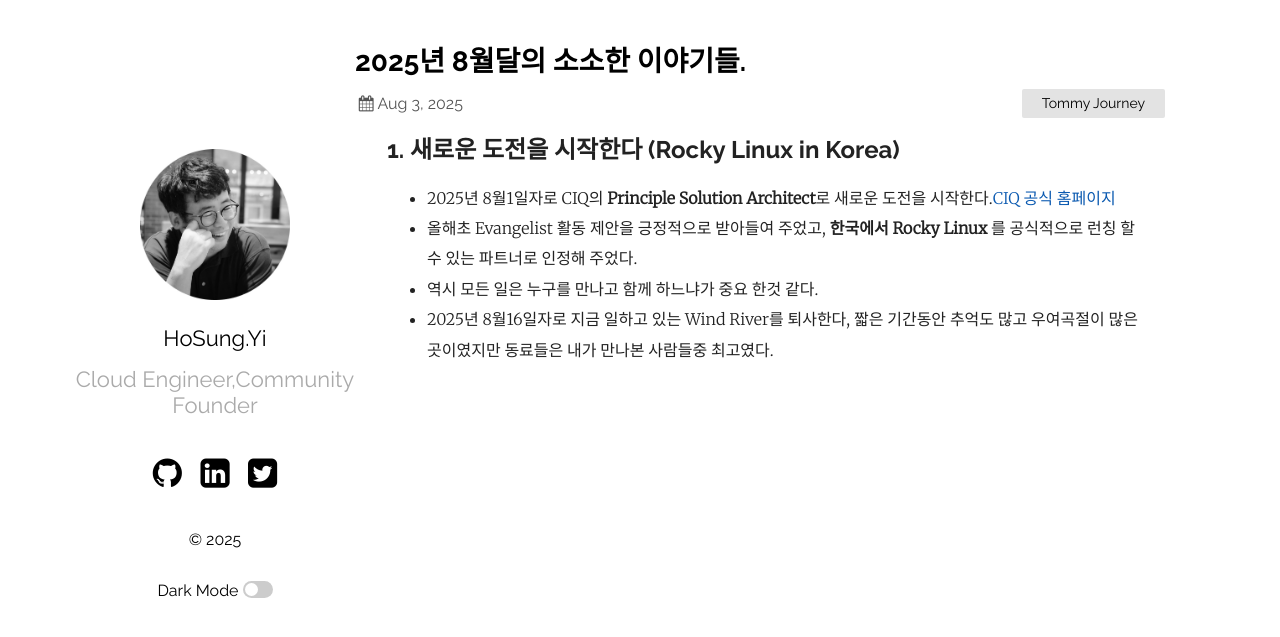
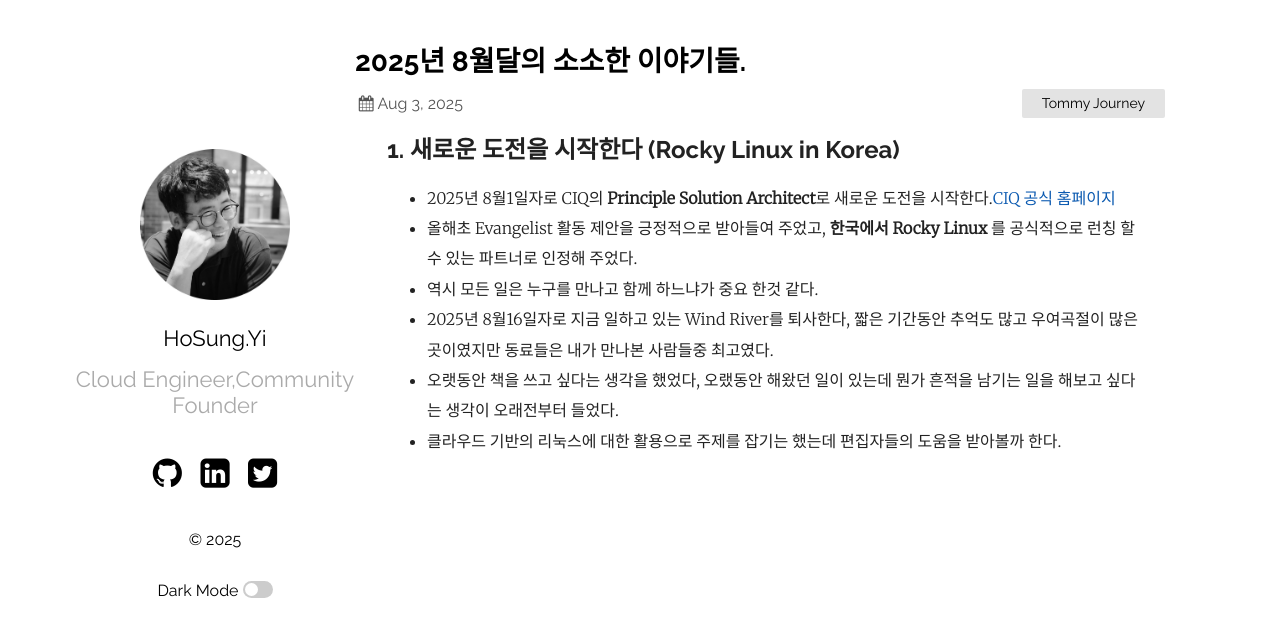
Before and after one commit to hslee77/hslee77.github.io, a Jekyll site: the page built from wiki/memo/2025-08-03-Aug.md, in a window 1280 px wide. Shown: the top 637 px of the page. Built offline with Jekyll 4.4.1, drawn with Linux system fonts in a browser that asks for light colours.

Commit message:
Journey update v2.2

```diff
--- a/wiki/memo/2025-08-03-Aug.md
+++ b/wiki/memo/2025-08-03-Aug.md
@@ -11,3 +11,5 @@ categories: [Tommy Journey]
 - 올해초 Evangelist 활동 제안을 긍정적으로 받아들여 주었고, **한국에서 Rocky Linux** 를 공식적으로 런칭 할수 있는 파트너로 인정해 주었다.
 - 역시 모든 일은 누구를 만나고 함께 하느냐가 중요 한것 같다.
 - 2025년 8월16일자로 지금 일하고 있는 Wind River를 퇴사한다, 짧은 기간동안 추억도 많고 우여곡절이 많은 곳이였지만 동료들은 내가 만나본 사람들중 최고였다.
+- 오랫동안 책을 쓰고 싶다는 생각을 했었다, 오랬동안 해왔던 일이 있는데 뭔가 흔적을 남기는 일을 해보고 싶다는 생각이 오래전부터 들었다.
+- 클라우드 기반의 리눅스에 대한 활용으로 주제를 잡기는 했는데 편집자들의 도움을 받아볼까 한다.
```
